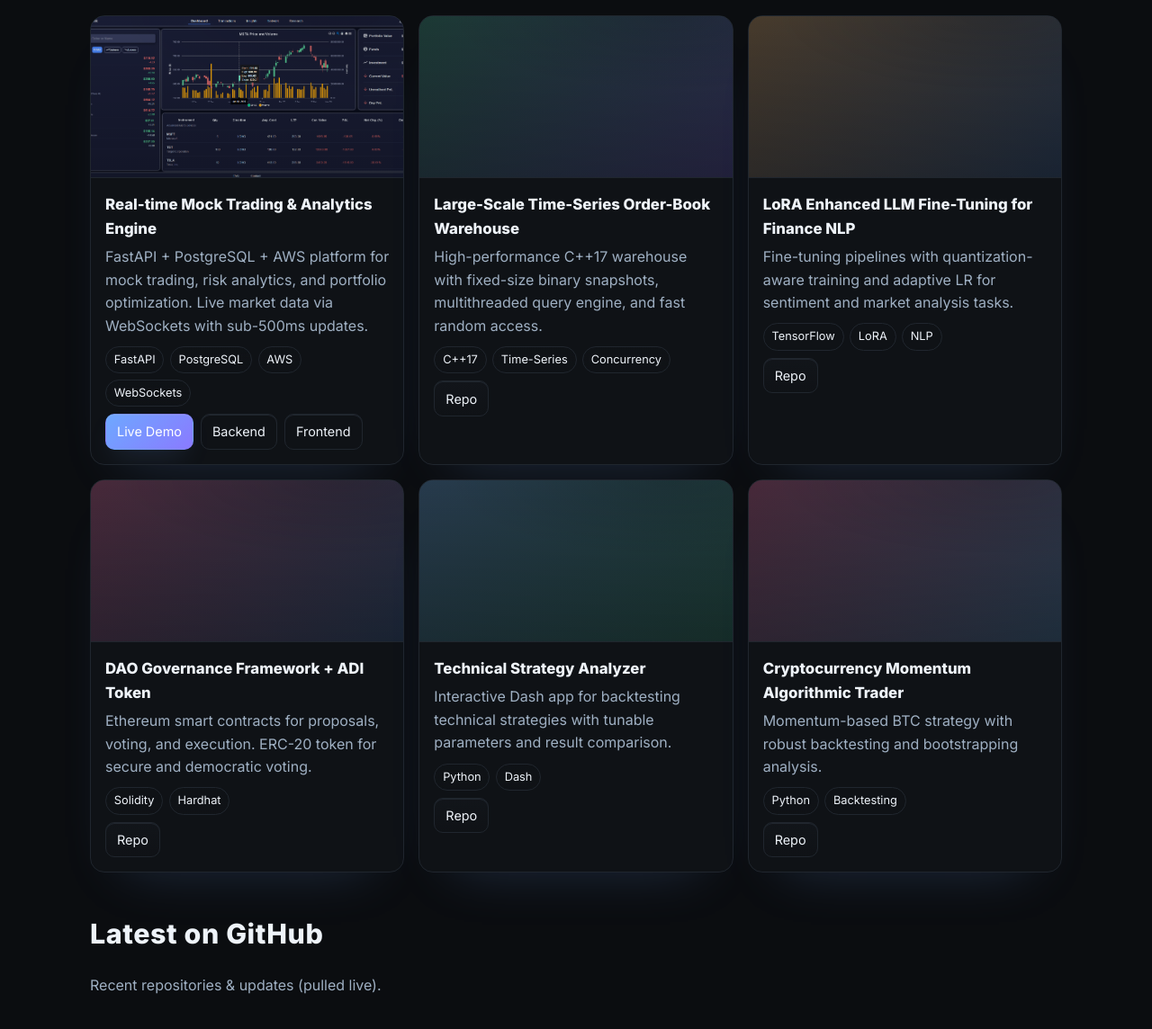
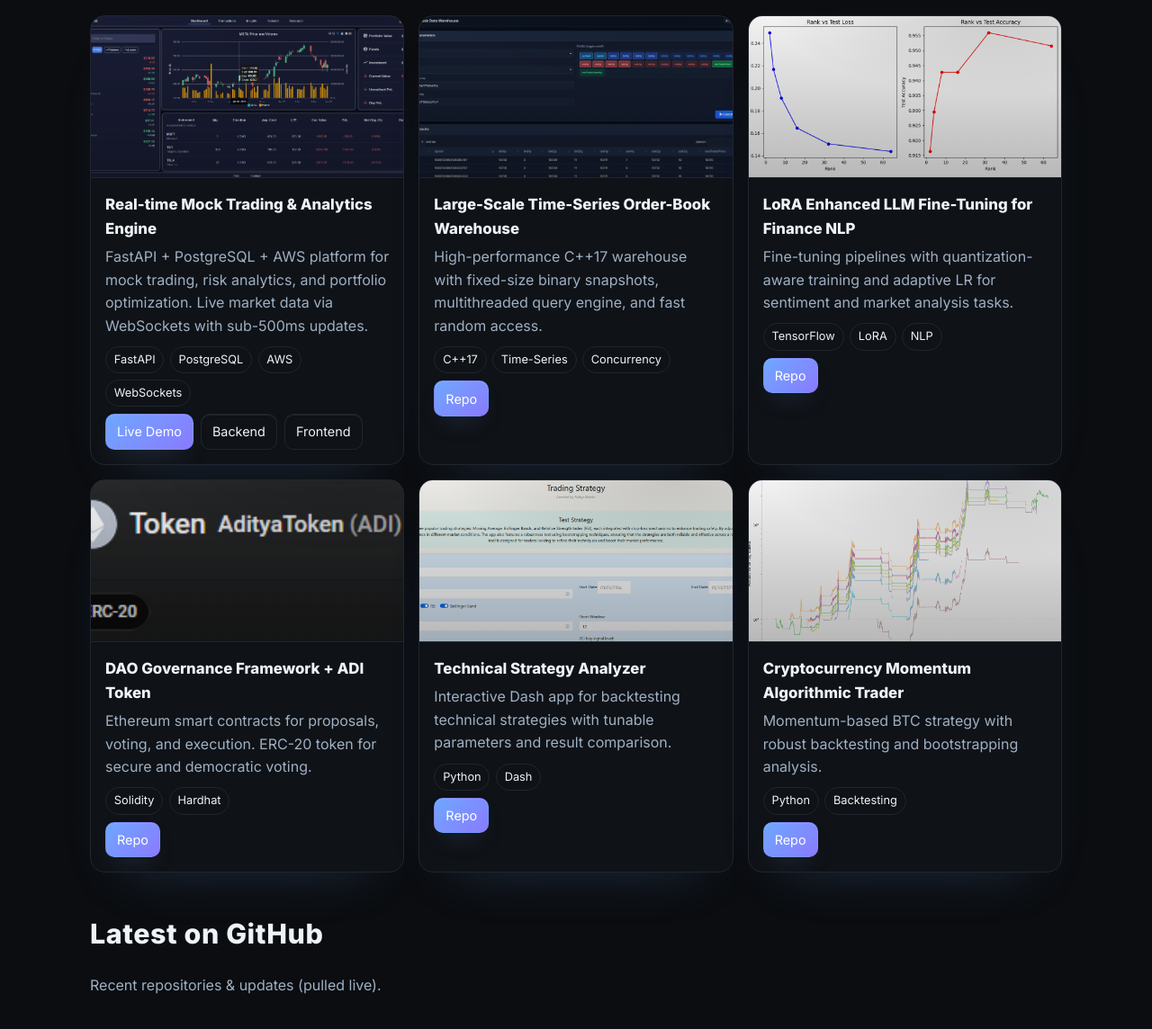
Before and after one commit to adibakshi28/adibakshi28.github.io, a plain HTML site: page index.html in a window 1280 px wide. Shown: the part 706-1850 px from the top of the page at 90% size. Drawn offline with Linux system fonts and the light colour scheme; no server answers.

Commit message:
adding all images

```diff
--- a/index.html
+++ b/index.html
@@ -117,55 +117,98 @@
                 </div>
             </div>
         </article>
-
-
         <article class="card reveal">
-          <div class="card-cover cover-lob" role="img" aria-label="Order book data warehouse"></div>
+          <div class="card-cover">
+            <img
+              src="assets/order-book-warehouse.png"
+              alt="Order book data warehouse"
+              loading="lazy"
+              width="1200" height="630"
+            />
+          </div>
           <div class="card-body">
             <h4>Large-Scale Time-Series Order-Book Warehouse</h4>
             <p>High-performance C++17 warehouse with fixed-size binary snapshots, multithreaded query engine, and fast random access.</p>
             <div class="tags"><span>C++17</span><span>Time-Series</span><span>Concurrency</span></div>
-            <a class="btn small" href="https://github.com/adibakshi28/Large-Scale-Time-Series-Order-Book-Data-Warehouse" target="_blank" rel="noopener">Repo</a>
+            <div class="card-actions">
+              <a class="btn small btn-primary" href="https://github.com/adibakshi28/Large-Scale-Time-Series-Order-Book-Data-Warehouse" target="_blank" rel="noopener">Repo</a>
+            </div>
           </div>
         </article>
 
         <article class="card reveal">
-          <div class="card-cover cover-lora" role="img" aria-label="LoRA finance NLP"></div>
+          <div class="card-cover">
+            <img
+              src="assets/lora-finance-nlp.png"
+              alt="LoRA finance NLP"
+              loading="lazy"
+              width="1200" height="630"
+            />
+          </div>
           <div class="card-body">
             <h4>LoRA Enhanced LLM Fine-Tuning for Finance NLP</h4>
             <p>Fine-tuning pipelines with quantization-aware training and adaptive LR for sentiment and market analysis tasks.</p>
             <div class="tags"><span>TensorFlow</span><span>LoRA</span><span>NLP</span></div>
-            <a class="btn small" href="https://github.com/adibakshi28/DL-LoRA_Fine_Tune_LLM-Tensorflow" target="_blank" rel="noopener">Repo</a>
+            <div class="card-actions">
+              <a class="btn small btn-primary" href="https://github.com/adibakshi28/DL-LoRA_Fine_Tune_LLM-Tensorflow" target="_blank" rel="noopener">Repo</a>
+            </div>
           </div>
         </article>
 
         <article class="card reveal">
-          <div class="card-cover cover-dao" role="img" aria-label="DAO governance"></div>
+          <div class="card-cover">
+            <img
+              src="assets/dao-governance.png"
+              alt="DAO governance"
+              loading="lazy"
+              width="1200" height="630"
+            />
+          </div>
           <div class="card-body">
             <h4>DAO Governance Framework + ADI Token</h4>
             <p>Ethereum smart contracts for proposals, voting, and execution. ERC-20 token for secure and democratic voting.</p>
             <div class="tags"><span>Solidity</span><span>Hardhat</span></div>
-            <a class="btn small" href="https://github.com/adibakshi28/Decentralized_Governance_Framework-Ethereum_Blockchain" target="_blank" rel="noopener">Repo</a>
+            <div class="card-actions">
+              <a class="btn small btn-primary" href="https://github.com/adibakshi28/Decentralized_Governance_Framework-Ethereum_Blockchain" target="_blank" rel="noopener">Repo</a>
+            </div>
           </div>
         </article>
 
         <article class="card reveal">
-          <div class="card-cover cover-dash" role="img" aria-label="Technical strategy analyzer"></div>
+          <div class="card-cover">
+            <img
+              src="assets/technical-strategy-analyzer.png"
+              alt="Technical strategy analyzer"
+              loading="lazy"
+              width="1200" height="630"
+            />
+          </div>
           <div class="card-body">
             <h4>Technical Strategy Analyzer</h4>
             <p>Interactive Dash app for backtesting technical strategies with tunable parameters and result comparison.</p>
             <div class="tags"><span>Python</span><span>Dash</span></div>
-            <a class="btn small" href="https://github.com/adibakshi28/Technical_Strategy_Analyzer-Dash_py" target="_blank" rel="noopener">Repo</a>
+            <div class="card-actions">
+              <a class="btn small btn-primary" href="https://github.com/adibakshi28/Technical_Strategy_Analyzer-Dash_py" target="_blank" rel="noopener">Repo</a>
+            </div>
           </div>
         </article>
 
         <article class="card reveal">
-          <div class="card-cover cover-crypto" role="img" aria-label="Crypto momentum trader"></div>
+          <div class="card-cover">
+            <img
+              src="assets/crypto-momentum-trader.png"
+              alt="Crypto momentum trader"
+              loading="lazy"
+              width="1200" height="630"
+            />
+          </div>
           <div class="card-body">
             <h4>Cryptocurrency Momentum Algorithmic Trader</h4>
             <p>Momentum-based BTC strategy with robust backtesting and bootstrapping analysis.</p>
             <div class="tags"><span>Python</span><span>Backtesting</span></div>
-            <a class="btn small" href="https://github.com/adibakshi28/AlgoRhythmic_BTC_Momentum_Trader" target="_blank" rel="noopener">Repo</a>
+            <div class="card-actions">
+              <a class="btn small btn-primary" href="https://github.com/adibakshi28/AlgoRhythmic_BTC_Momentum_Trader" target="_blank" rel="noopener">Repo</a>
+            </div>
           </div>
         </article>
       </div>
```
Also changed, not shown: assets/crypto-momentum-trader.png (added), assets/dao-governance.png (added), assets/lora-finance-nlp.png (added), assets/order-book-warehouse.png (added), assets/technical-strategy-analyzer.png (added).
